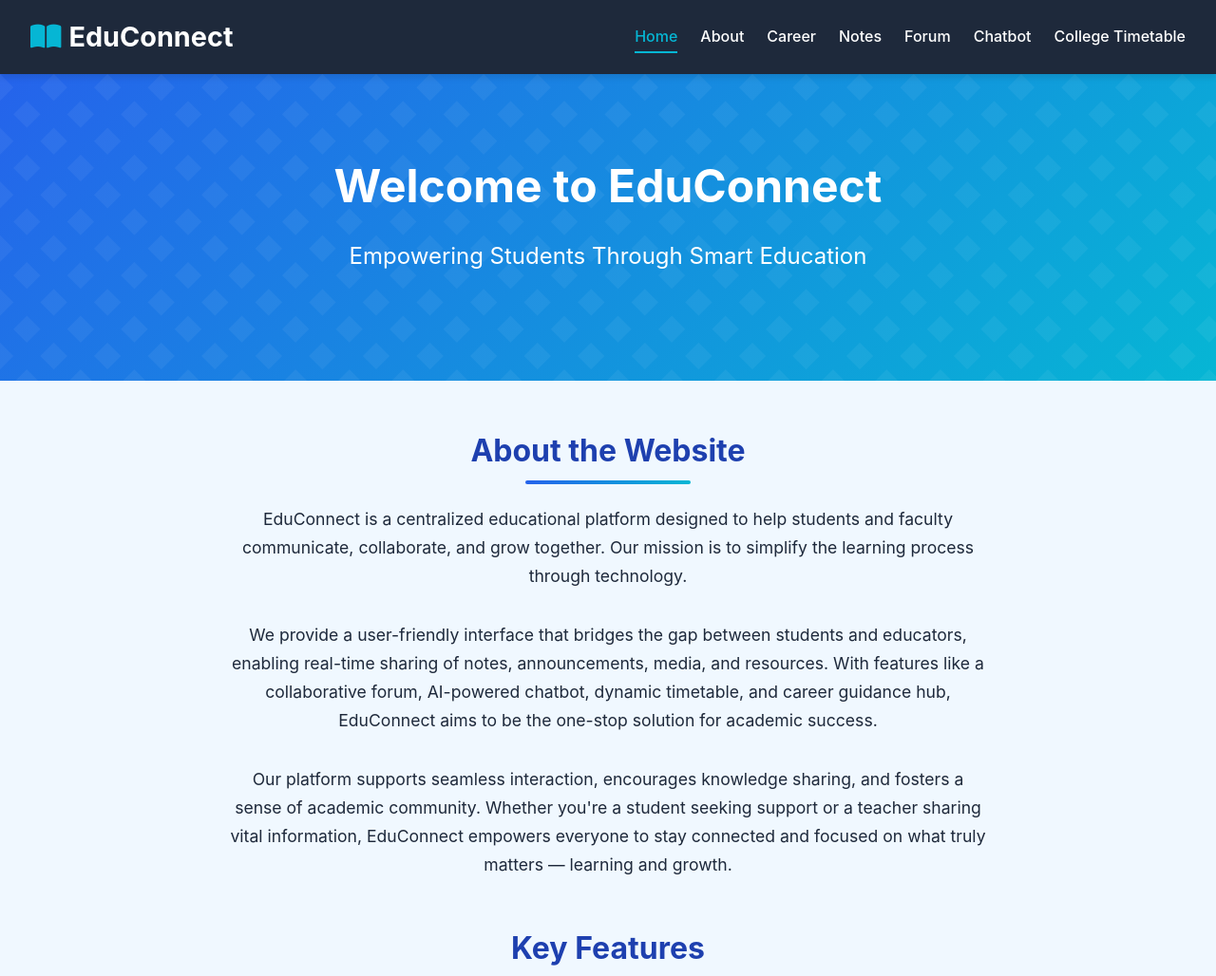
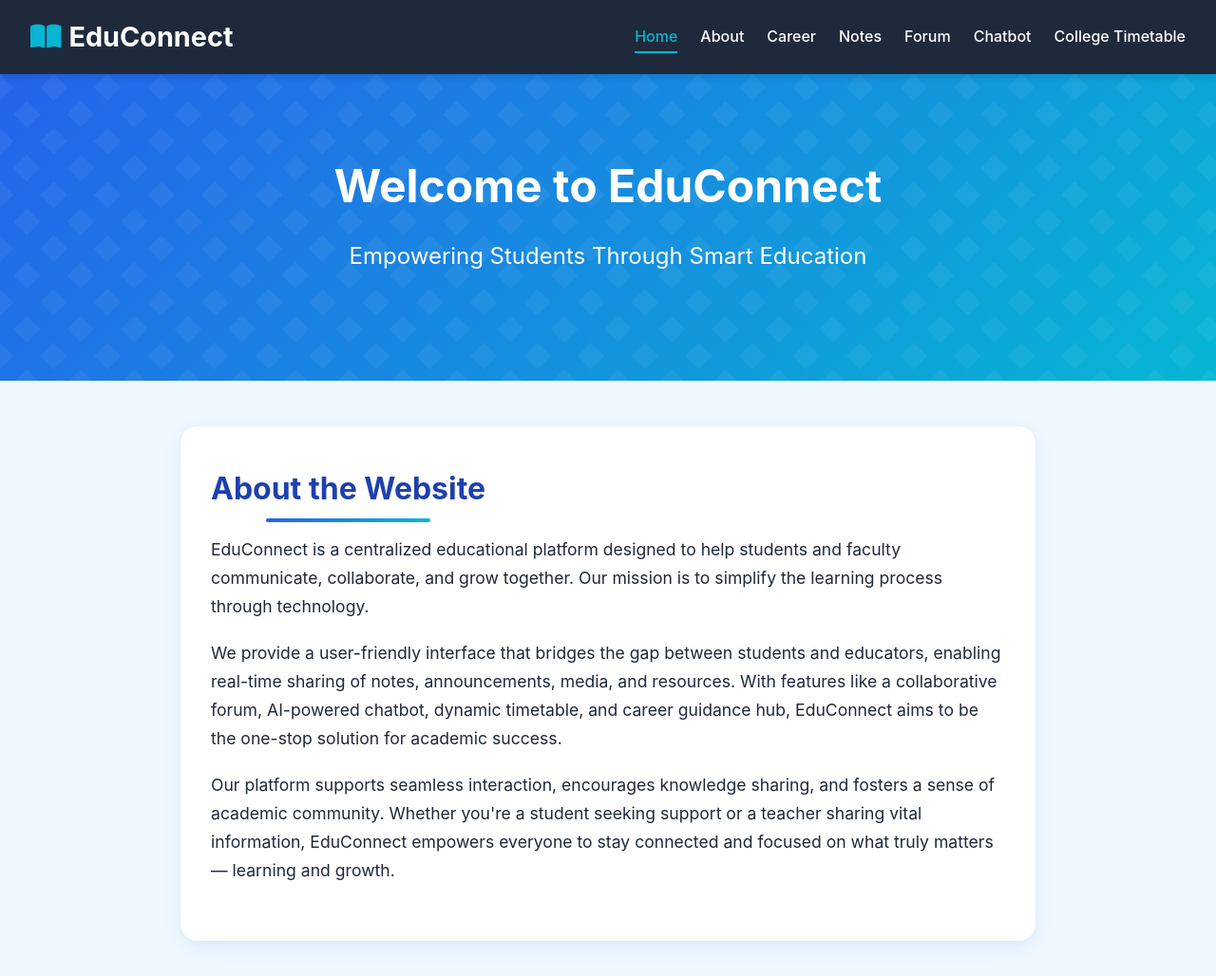
Before and after one commit to anilyaragatti/aniledu, a plain HTML site: page newpubic/index.html in a window 1280 px wide. Shown: the top 1028 px of the page at 95% size. Drawn offline with Linux system fonts and the light colour scheme; a script that the page names is missing.

Commit message:
edit the hemo page

```diff
--- a/newpubic/index.html
+++ b/newpubic/index.html
@@ -205,6 +205,34 @@
       box-shadow: 0 10px 30px rgba(0, 0, 0, 0.1);
     }
 
+    /* About Card - New Section */
+    .about-card-main {
+      background: #fff;
+      border-radius: 18px;
+      box-shadow: 0 6px 24px rgba(33, 150, 243, 0.10), 0 1.5px 6px rgba(0,0,0,0.04);
+      padding: 2.5rem 2rem;
+      max-width: 900px;
+      margin: 0 auto 3rem auto;
+      text-align: left;
+      transition: box-shadow 0.25s, transform 0.25s;
+    }
+
+    .about-card-main:hover {
+      box-shadow: 0 12px 32px rgba(33, 150, 243, 0.18), 0 2px 8px rgba(0,0,0,0.06);
+      transform: translateY(-6px) scale(1.01);
+    }
+
+    .about-card-main .section-title {
+      text-align: left;
+      margin-left: 0;
+      margin-bottom: 1.5rem;
+    }
+
+    .about-card-main .intro-text {
+      margin-bottom: 1.2rem;
+      max-width: 100%;
+    }
+
     /* Footer - Consistent with other pages */
     footer {
       background: var(--dark);
@@ -295,6 +323,7 @@
 
   <!-- Intro Section -->
   <section class="content-section">
+    <div class="about-card-main">
       <h2 class="section-title">About the Website</h2>
       <p class="intro-text">
         EduConnect is a centralized educational platform designed to help students and faculty communicate, collaborate, and grow together. Our mission is to simplify the learning process through technology.
@@ -305,6 +334,7 @@
       <p class="intro-text">
         Our platform supports seamless interaction, encourages knowledge sharing, and fosters a sense of academic community. Whether you're a student seeking support or a teacher sharing vital information, EduConnect empowers everyone to stay connected and focused on what truly matters — learning and growth.
       </p>
+    </div>
   </section>
 
   <!-- Features Section -->
```
Lines whose indentation alone changed are shown as unchanged.
